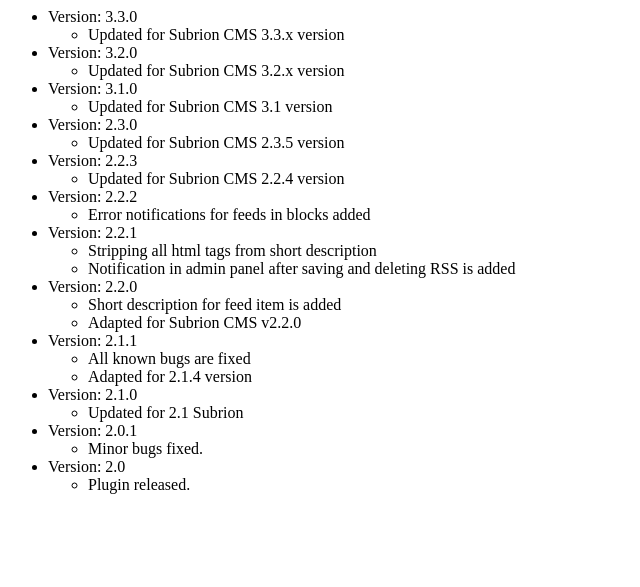
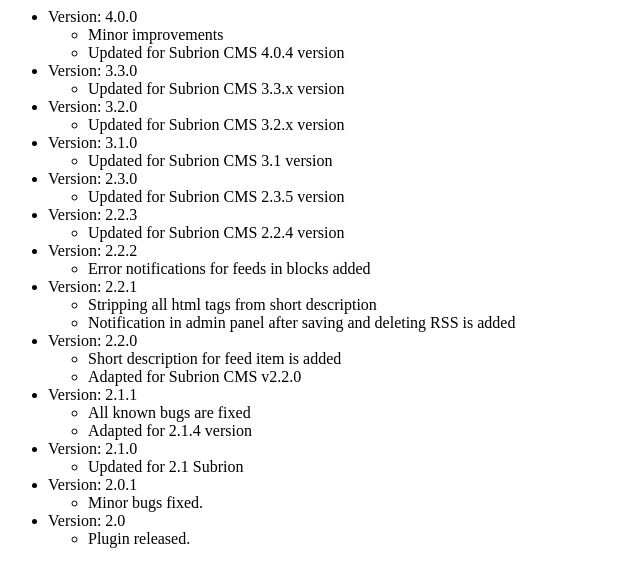
Before and after one commit to intelliants/subrion-plugin-rss_reader, a PHP site: page /docs/changelog.html in a window 1280 px wide. Shown: the top 587 px of the page, without its empty margins (0-640 px from the left). Run offline with PHP 8.4, Linux system fonts and the light colour scheme.

Commit message:
Updated for 4.0.4 version

```diff
--- a/docs/changelog.html
+++ b/docs/changelog.html
@@ -1,4 +1,10 @@
 <ul>
+	<li>Version: 4.0.0
+		<ul>
+			<li>Minor improvements</li>
+			<li>Updated for Subrion CMS 4.0.4 version</li>
+		</ul>
+	</li>
 	<li>Version: 3.3.0
 		<ul>
 			<li>Updated for Subrion CMS 3.3.x version</li>
--- a/install.xml
+++ b/install.xml
@@ -4,9 +4,9 @@
 	<summary>Allows to display remote RSS feed on your site.</summary>
 	<author>Intelliants LLC</author>
 	<contributor>Intelliants LLC</contributor>
-	<version>3.3.0</version>
-	<date>2015-06-24</date>
-	<compatibility>3.3</compatibility>
+	<version>4.0.0</version>
+	<date>2016-02-12</date>
+	<compatibility>4.0.4</compatibility>
 
 	<adminpages>
 		<page menus="menu" url="rss_reader/" filename="index" name="rss_reader">RSS Reader</page>
--- a/js/rss_reader.js
+++ b/js/rss_reader.js
@@ -1,6 +1,7 @@
 function delete_rss(fid)
 {
-	if(confirm(_t('rm_rss_conf')))
+	intelli.confirm(_t('rm_rss_conf'), null, function(result) {
+		if(result)
 		{
 			$('#rss-form-' + fid).remove();
 
@@ -17,6 +18,7 @@ function delete_rss(fid)
 				intelli.notifBox({msg: data.msg, type: type, autohide: true});
 			});
 		}
+	});
 }
 
 $(function()
--- a/templates/front/index.tpl
+++ b/templates/front/index.tpl
@@ -1,4 +1,4 @@
-{if isset($rss_reader) and not empty($rss_reader)}
+{if isset($rss_reader) && $rss_reader}
 	{if isset($rss_reader.errors)}
 		<div class="alert-error">{'<br>'|implode:$rss_reader.errors}</div>
 	{/if}
@@ -7,7 +7,7 @@
 		{foreach $rss_reader as $item}
 			<div class="ia-item ia-item-bordered-bottom">
 				<h5>
-					<i class="icon-rss-sign" style="color:orange;"></i> <a href="{$item.link}">{$item.title}</a>
+					<span class="fa fa-rss" style="color:orange;"></span> <a href="{$item.link}">{$item.title}</a>
 				</h5>
 				{if isset($item.description) && !empty($item.description)}
 					<p class="ia-item-date">{$item.description|strip_tags|truncate:150:'...':false}</p>
@@ -15,5 +15,5 @@
 			</div>
 		{/foreach}
 		</div>
-    {/if}
+	{/if}
 {/if}
```
Also changed, not shown: README.md. Lines whose indentation alone changed are shown as unchanged.
